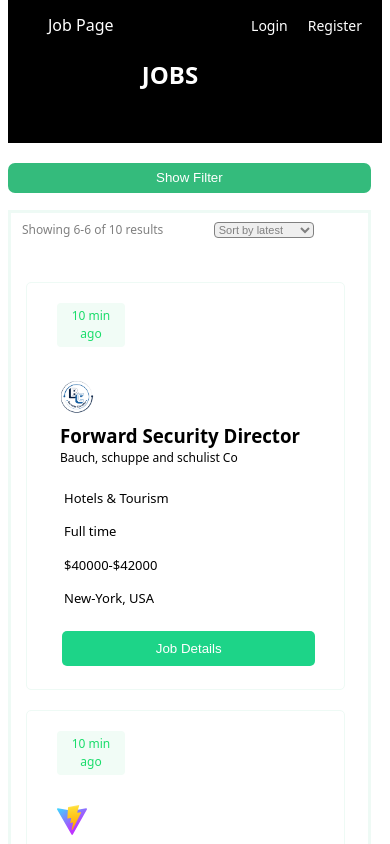
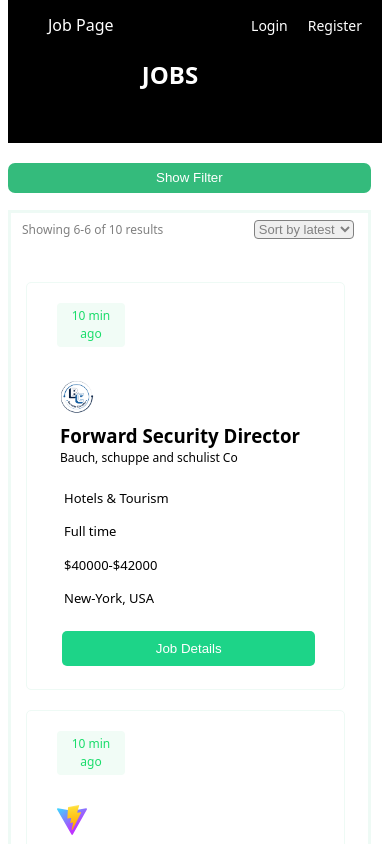
Before and after one commit to Maurrreenn/JobsPortal, a React (Vite) app in the folder job-portal/: page /jobs in a window 390 px wide. Shown: the top 844 px of the page. Built offline with nearby package versions, Linux system fonts and the light colour scheme.

Commit message:
update joblist component

```diff
--- a/job-portal/src/Components/JobsPage/JobList.css
+++ b/job-portal/src/Components/JobsPage/JobList.css
@@ -155,6 +155,7 @@
 
   .job-container-heading {
     margin-top: -40px;
+    width: 100%;;
   }
 
   .search-result {
@@ -164,7 +165,8 @@
 
   .sort-input {
     width: 100px;
-    margin-right: 20px;
+    font-size: 13px;
+    margin-right: -20px;
   }
 
   .profile-tab {
```
